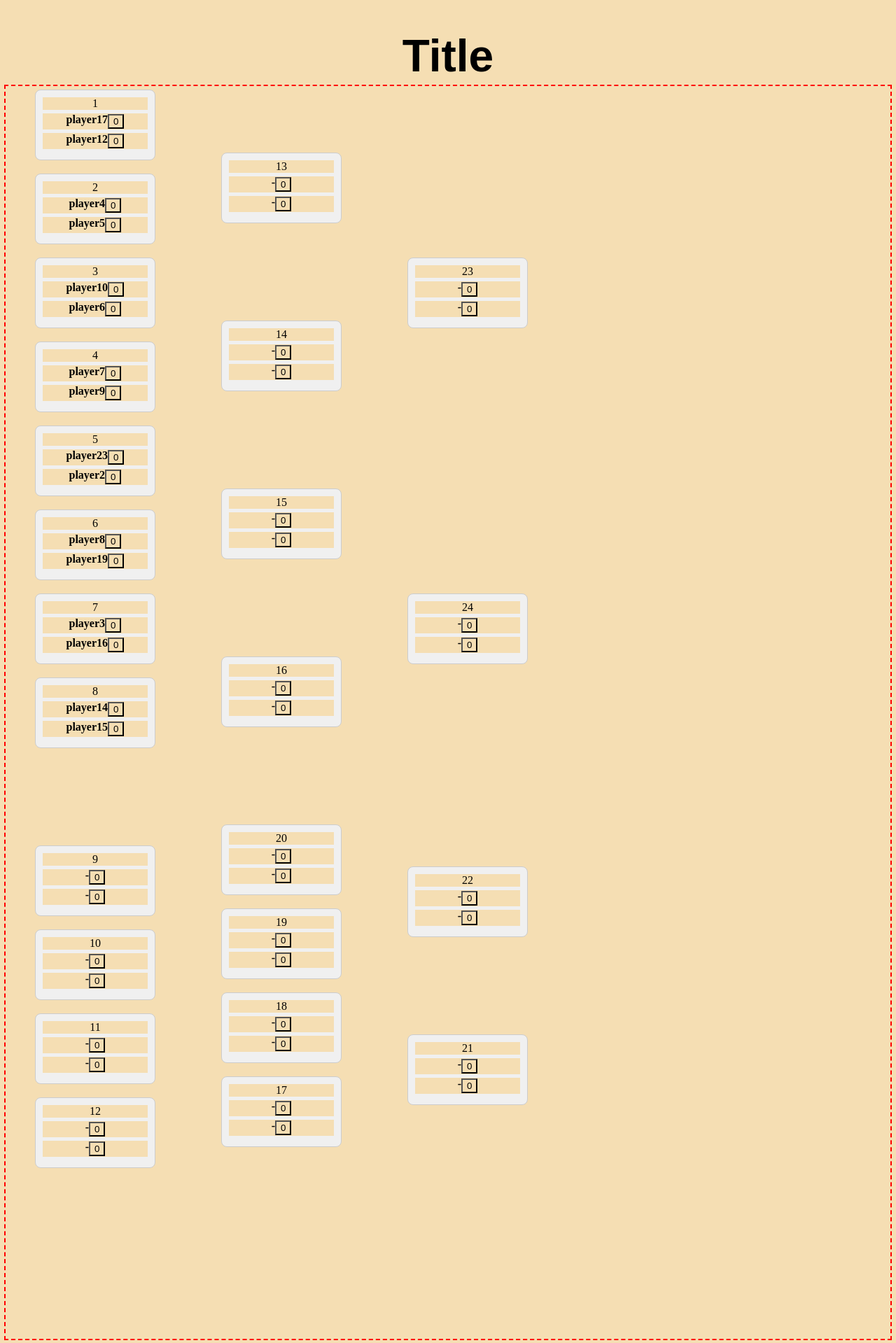
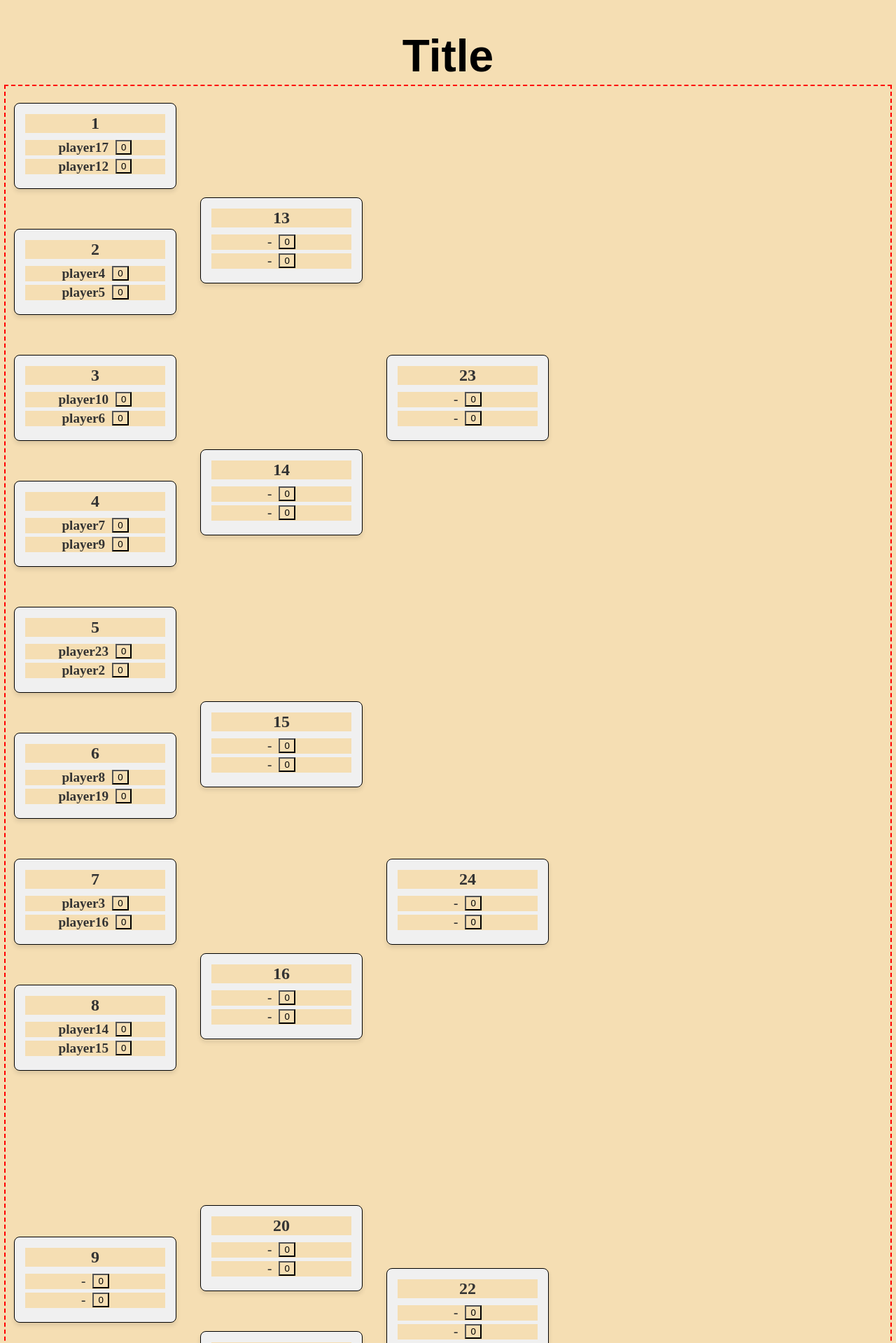
Before and after one commit to Fubiii11/Dart_tournament, a Flask app: page /tournament/start in a window 1280 px wide. Shown: the top 1919 px of the page at 70% size. Run offline with Flask 3, Linux system fonts and the light colour scheme; data comes from the database, SQL or seed files in the repository; both versions use the stored data as it was after the commit.

Commit message:
made some visual changes

```diff
--- a/static/css/chart.css
+++ b/static/css/chart.css
@@ -1,7 +1,7 @@
 .grid-container {
     display: grid;
     grid-template-columns: repeat(10, 20vw); /* 10 columns to allow for space between rounds */
-    grid-template-rows: repeat(30, 50px);  /* More rows with less height for flexibility */
+    grid-template-rows: repeat(30, 80px);  /* More rows with less height for flexibility */
     gap: 10px;  /* Reduced gap to make the brackets closer to each other */
     justify-items: center;
     align-items: center;
@@ -10,11 +10,20 @@
 
 .match-container {
     background-color: #f0f0f0;
-    border: 1px solid #ccc;
-    padding: 10px;
-    width: 150px;
+    border: 1px solid #000000;
+    padding: 15px;
+    width: 200px;
     text-align: center;
     border-radius: 8px;
+    box-shadow: 0 4px 6px rgba(0, 0, 0, 0.1);
+}
+
+/* Styling for the bracket number */
+.bracket-number {
+    font-size: 1.5em;
+    font-weight: bold;
+    color: #333;
+    margin-bottom: 10px; /* Add spacing between bracket number and player info */
 }
 
 .player-container {
@@ -26,8 +35,10 @@
 }
 
 .player {
+    font-size: 1.2em;
     font-weight: bold;
-    margin-bottom: 5px;
+    color: #333;
+    margin-right: 10px; /* Add space between player name and point button */
 }
 
 /* First 8 matches */
--- a/templates/double_elimination.html
+++ b/templates/double_elimination.html
@@ -13,7 +13,7 @@
     <div class="grid-container">
         {% for match in matches[:24] %}
             <div id="bracket-{{ match.bracket_number }}" class="match-container">
-                <div class="player-container">{{ match.bracket_number }}</div>
+                <div class="bracket-number">{{ match.bracket_number }}</div>
                 <div class="player-container">
                     <!-- Player name -->
                     <div class="player">{{ match.player1.player_name | default('-', true) }}</div>
```
Also changed, not shown: instance/test.db.
